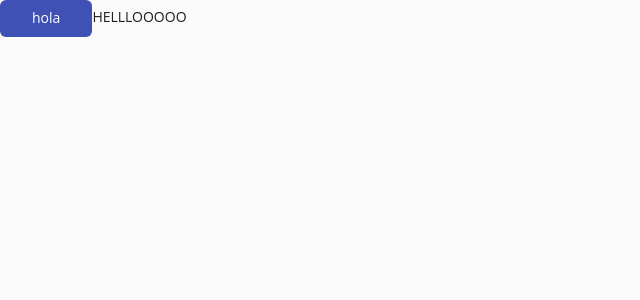
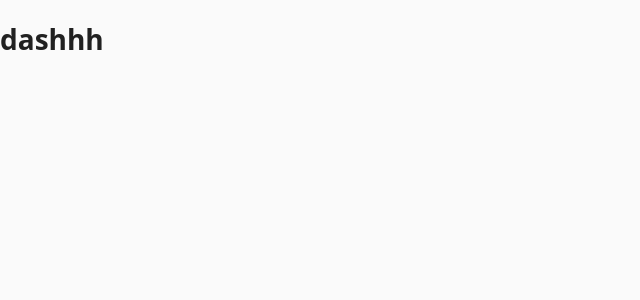
Before and after one commit to newtonEMC2/react_clean_ts_boilerplate, a React (Create React App) app: page / in a window 1280 px wide. Shown: the top 300 px of the page, without its empty margins (0-640 px from the left). Built offline with nearby package versions, Linux system fonts and the light colour scheme.

Commit message:
routing finished

```diff
--- a/package.json
+++ b/package.json
@@ -14,6 +14,7 @@
     "@types/react-dom": "^17.0.9",
     "react": "^17.0.2",
     "react-dom": "^17.0.2",
+    "react-router-dom": "^5.2.0",
     "react-scripts": "4.0.3",
     "typescript": "^4.3.5",
     "web-vitals": "^1.1.2"
@@ -45,6 +46,7 @@
     ]
   },
   "devDependencies": {
+    "@types/react-router-dom": "^5.1.8",
     "@typescript-eslint/eslint-plugin": "^4.29.1",
     "@typescript-eslint/parser": "^4.29.1",
     "eslint": "^7.32.0",
--- a/src/App.tsx
+++ b/src/App.tsx
@@ -1,18 +1,12 @@
 import React from 'react';
+import { BrowserRouter as Router } from 'react-router-dom';
 
-import Button from '@material-ui/core/Button';
+import IndexRoutingRoute from './view/router/routes';
 
-function App() {
-  return (
-    <div className="App">
-      <Button color="primary">
-
-        hola
-
-      </Button>
-      HELLLOOOOO
-    </div>
-  );
-}
+const App:React.FC = () => (
+  <Router>
+    <IndexRoutingRoute />
+  </Router>
+);
 
 export default App;
--- /dev/null
+++ b/src/view/constants/paths.const.tsx
@@ -0,0 +1,3 @@
+export const dashboard = '/';
+export const users = '/users';
+// export const user = '/users';
--- /dev/null
+++ b/src/view/router/config/admin.route.config.tsx
@@ -0,0 +1,23 @@
+// import DashboardView from 'views/Dashboard/dashboard.view';
+import React from 'react';
+import { users, dashboard } from '../../constants/paths.const';
+
+const adminRoutes = [
+  {
+    path: dashboard,
+    component: () => <h1>dashhh</h1>,
+    exact: true,
+    guarded: true,
+    redirect: false,
+  },
+  {
+    path: users,
+    component: () => <h1>usersss</h1>,
+    exact: true,
+    guarded: true,
+    redirect: false,
+  },
+
+];
+
+export default adminRoutes;
--- /dev/null
+++ b/src/view/router/config/index.tsx
@@ -0,0 +1,7 @@
+import AdminRoutes from './admin.route.config';
+
+const indexRoutes = [
+  ...AdminRoutes,
+];
+
+export default indexRoutes;
--- /dev/null
+++ b/src/view/router/routes/index.tsx
@@ -0,0 +1,15 @@
+import React from 'react';
+import { Route, Switch } from 'react-router-dom';
+
+import indexRoutingConfig from '../config';
+
+const IndexRoute:React.FC = () => (
+
+  <Switch>
+    {
+     indexRoutingConfig.map(({ guarded, path, ...rest }) => <Route {...rest} path={path} key={path} />)
+    }
+  </Switch>
+);
+
+export default IndexRoute;
--- a/src/view/styles/theme.ts
+++ b/src/view/styles/theme.ts
@@ -62,7 +62,9 @@ let theme = createTheme({
 
 });
 
-// theme.palette.type === 'dark' ? theme.palette.background.grey1 = '#616161' : theme.palette.background.grey1 = '#F7F7F7'
+// theme.palette.type === 'dark' ?
+// theme.palette.background.grey1 = '#616161' :
+// theme.palette.background.grey1 = '#F7F7F7'
 
 // theme.rem = (px) => `${px / theme.typography.fontSize}rem`
 
```
Also changed, not shown: .eslintrc.js, 1 other file (tests, documents, lock files or other folders).
